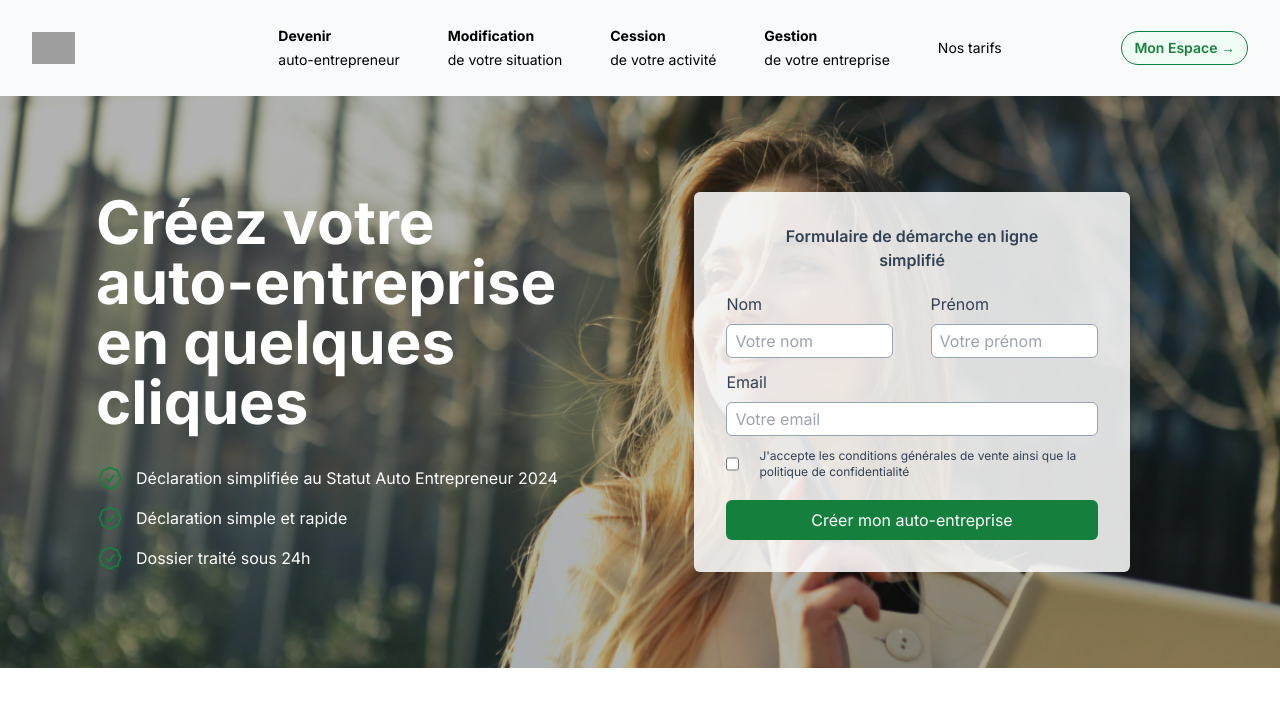
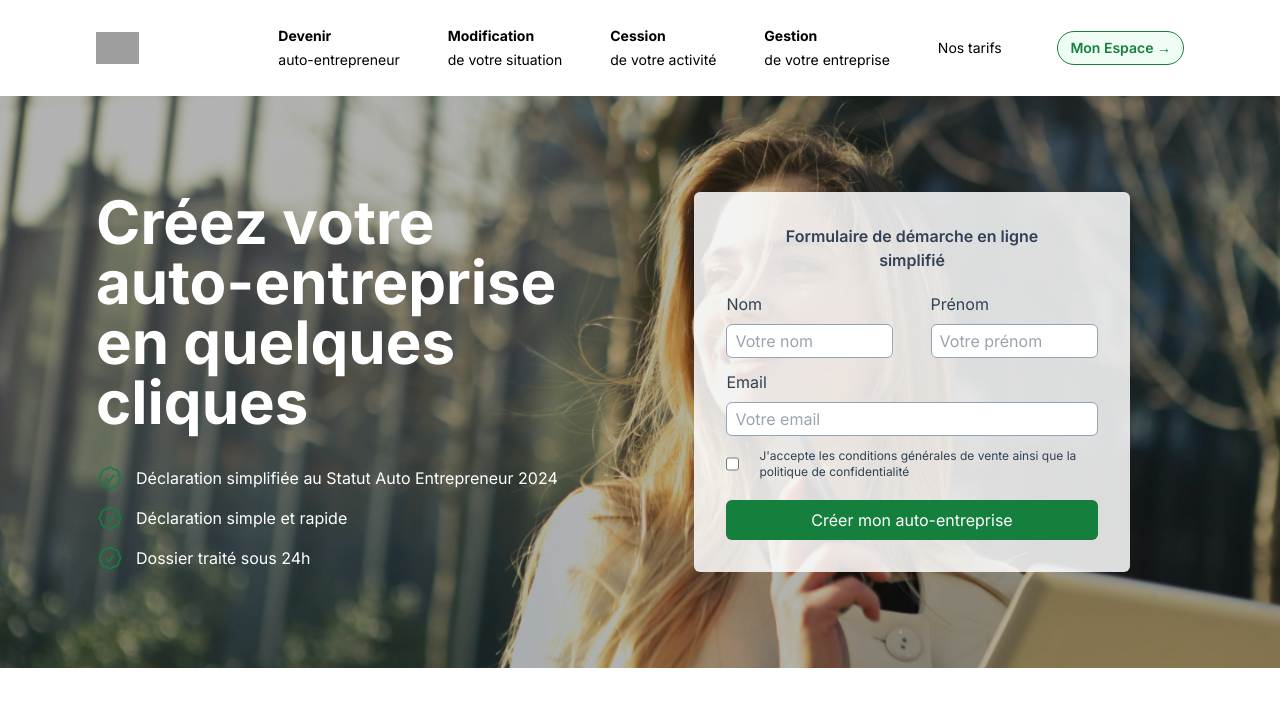
Before and after one commit to magicniclus/mon-independant, a Next.js app: page / in a window 1280 px wide. Shown: the top 706 px of the page. Built offline with nearby package versions, Linux system fonts and the light colour scheme; grey boxes are pictures that could not be loaded.

Commit message:
Update NavBar.tsx

```diff
--- a/src/components/TailwindUi/NavBar.tsx
+++ b/src/components/TailwindUi/NavBar.tsx
@@ -61,9 +61,9 @@
           background: #15803d;
         }
       `}</style>
-      <header className=" lg:bg-slate-50 bg-white">
+      <header className="bg-white">
         <nav
-          className="mx-auto flex max-w-7xl items-center justify-between p-6 lg:px-8"
+          className="mx-auto flex max-w-6xl items-center justify-between p-6 lg:px-8"
           aria-label="Global"
         >
           <div className="flex lg:flex-1">
```
